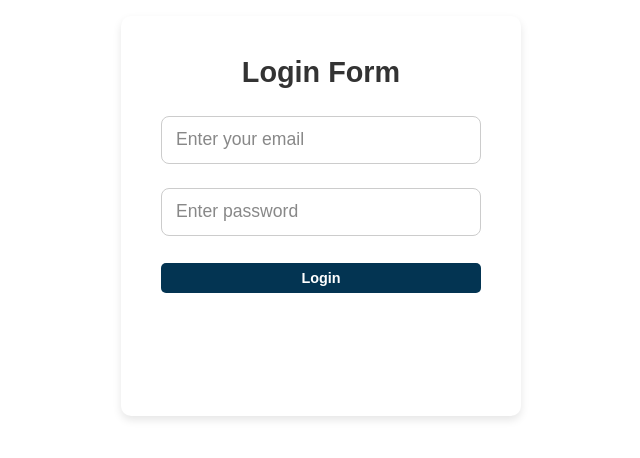
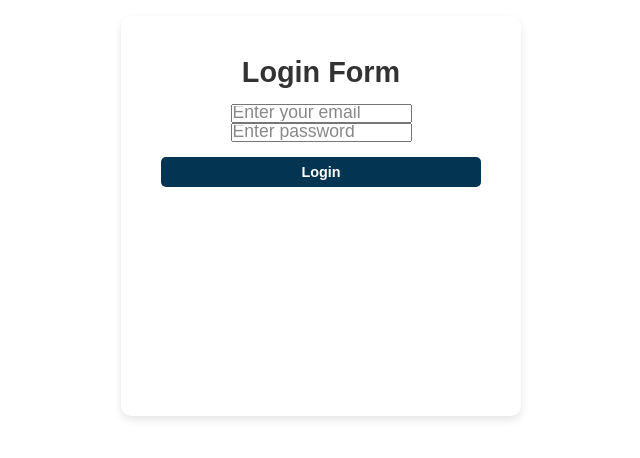
Before and after one commit to aanchalkumawat/ProjectIn-Demo, a React (Create React App) app in the folder projectin-frontend/: page /login-teacher in a window 1280 px wide. Shown: the part 184-642 px from the top of the page, without its empty margins (319-959 px from the left). Built offline with nearby package versions, Linux system fonts and the light colour scheme.

Commit message:
everything is working as of now but a few changes are to be done by the time 30/03/2025

```diff
--- a/projectin-frontend/src/LoginForm.css
+++ b/projectin-frontend/src/LoginForm.css
@@ -1,6 +1,6 @@
 body {
   font-family: Arial, sans-serif;
-  display: flex;
+
   justify-content: center;
   align-items: center;
   height: 100vh;
--- a/projectin-frontend/src/LoginTeacher.css
+++ b/projectin-frontend/src/LoginTeacher.css
@@ -31,7 +31,7 @@ h2 {
 }
 
 /* Input fields */
-input {
+/* input {
   width: 100%;
   padding: 14px;
   margin: 12px 0;
@@ -40,7 +40,7 @@ input {
   font-size: 1rem;
   outline: none;
   transition: 0.3s ease;
-}
+} */
 
 input::placeholder {
   font-size: 1.1rem;
--- a/projectin-frontend/src/Teacher-components/AcceptedTeamsSection.js
+++ b/projectin-frontend/src/Teacher-components/AcceptedTeamsSection.js
@@ -102,9 +102,8 @@ const AcceptedTeamsSection = ({ mentor }) => {
       {showForm && (
         <div className="popup-overlay">
           <div className="popup-form">
-            <span className="close-btn"  aria-label="Close form" onClick={() => setShowForm(false)}>
-              &times;
-            </span>
+
+
             <h3>Scheduled Meeting for {selectedTeam.teamName}</h3>
             <form onSubmit={handleFormSubmit}>
               {/* Team id */}
```
Also changed, not shown: 2 other files (tests, documents, lock files or other folders).
